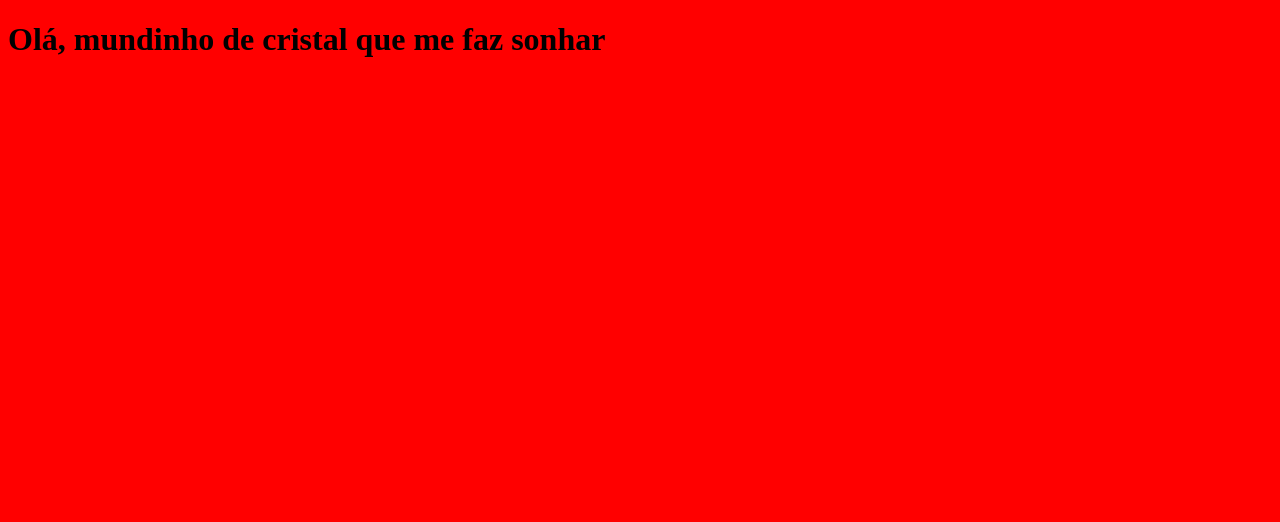
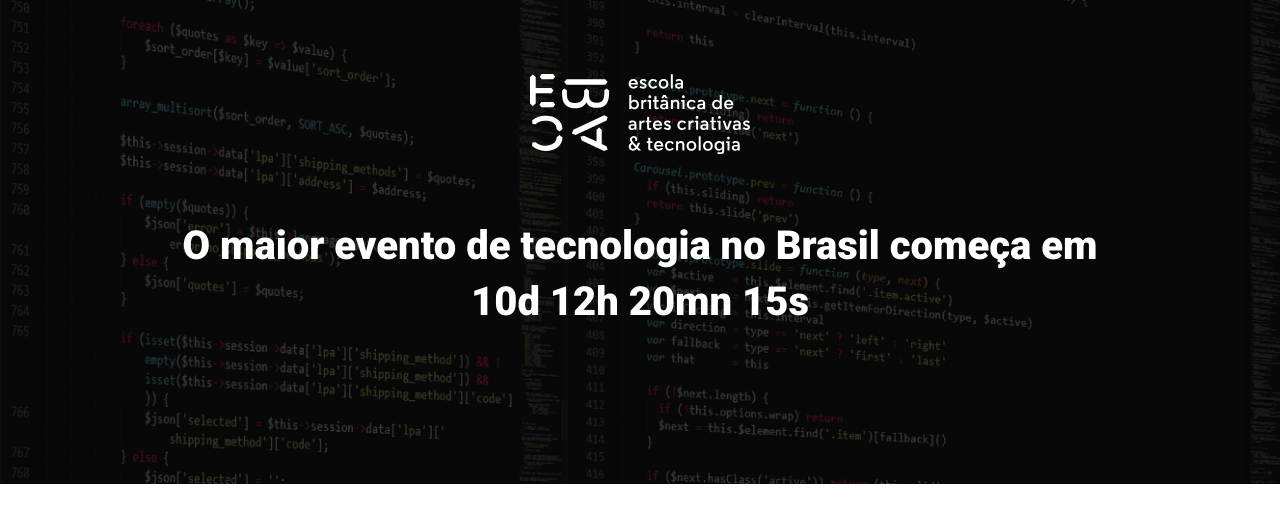
Before and after one commit to lllleao/ebac_tech_talk, a website built with Parcel: page src/index.html in a window 1280 px wide. Built offline with nearby package versions, Linux system fonts and the light colour scheme.

Commit message:
criando o hero

```diff
--- a/src/index.html
+++ b/src/index.html
@@ -4,13 +4,16 @@
     <meta charset="UTF-8">
     <meta name="viewport" content="width=device-width, initial-scale=1.0">
     <link rel="stylesheet" href="/src/styles/main.scss">
+    <link rel="preconnect" href="https://fonts.googleapis.com">
+    <link rel="preconnect" href="https://fonts.gstatic.com" crossorigin>
+    <link href="https://fonts.googleapis.com/css2?family=Roboto:wght@400;700;900&display=swap" rel="stylesheet">
     <title>Document</title>
 </head>
 <body>
     <header class="hero">
         <div class="container">
-            <h1>Olá, mundinho de cristal que me faz sonhar</h1>
-
+            <img class="hero__logo" src="images/ebac_logo.svg" alt="">
+            <h1 class="hero__text">O maior evento de tecnologia no Brasil começa em 10d 12h 20mn 15s</h1>
         </div>
     </header>
     <script src="scripts/main.js"></script>
--- /dev/null
+++ b/src/styles/_hero.scss
@@ -0,0 +1,53 @@
+.hero {
+    background: url(../images/fundo.png);
+    padding-top: 64px;
+    padding-bottom: 100px;
+    background-repeat: no-repeat;
+    background-size: cover;
+    position: relative;
+
+    .container {
+        position: relative; // Não precisa usar o z-index, dá só pra colocar outro position relative
+        top: 10px;
+    }
+
+    &::before {
+        content: '';
+        top: 0;
+        left: 0;
+        width: 100%;
+        height: 100%;
+        position: absolute;
+        background-color: #000;
+        opacity: .7;
+    }
+
+    &__text {
+        margin-top: 64px;
+        margin-bottom: 64px;
+        font-size: 40px;
+        line-height: 56px;
+        font-weight: 900;
+        text-align: center;
+    }
+
+    &__logo {
+        margin: 0 auto;
+        display: block;
+        height: 80px;
+    }
+
+    @media (max-width: 640px) {
+        padding: 40px 0;
+
+        &__logo {
+            height: 40px;
+        }
+
+        &__text {
+            font-size: 22px;
+            line-height: 24px;
+            margin: 24px 0;
+        }
+    }
+}
--- a/src/styles/main.scss
+++ b/src/styles/main.scss
@@ -1,3 +1,23 @@
-body {
-    background-color: red;
+@use 'hero';
+
+* {
+    margin: 0;
+    padding: 0;
+    box-sizing: border-box;
+    font-family: Roboto, sans-serif;
+    color: #fff;
 }
+
+.container {
+    max-width: 960px;
+    width: 100%;
+    margin: 0 auto;
+
+    @media (max-width: 640px) {
+        max-width: 80%;
+    }
+
+    @media (max-width: 1023px) {
+        max-width: 90%;
+    }
+}
```
